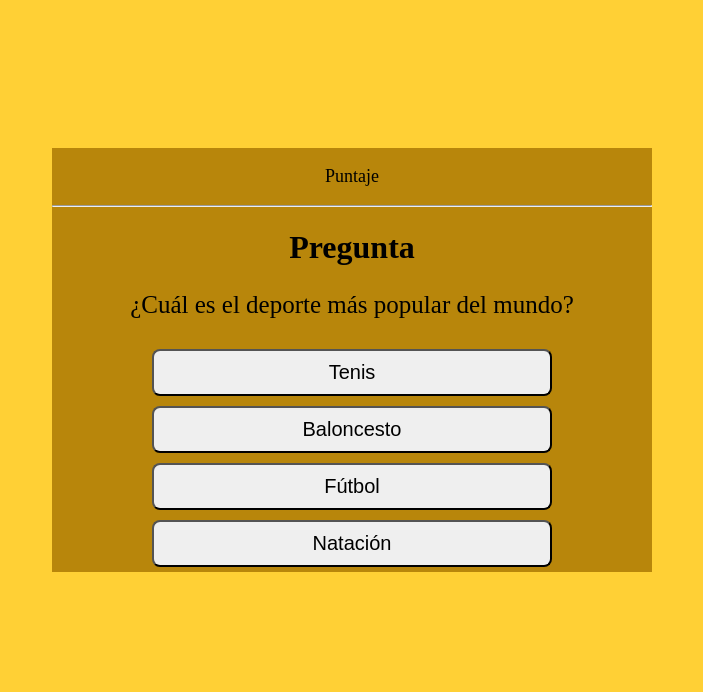
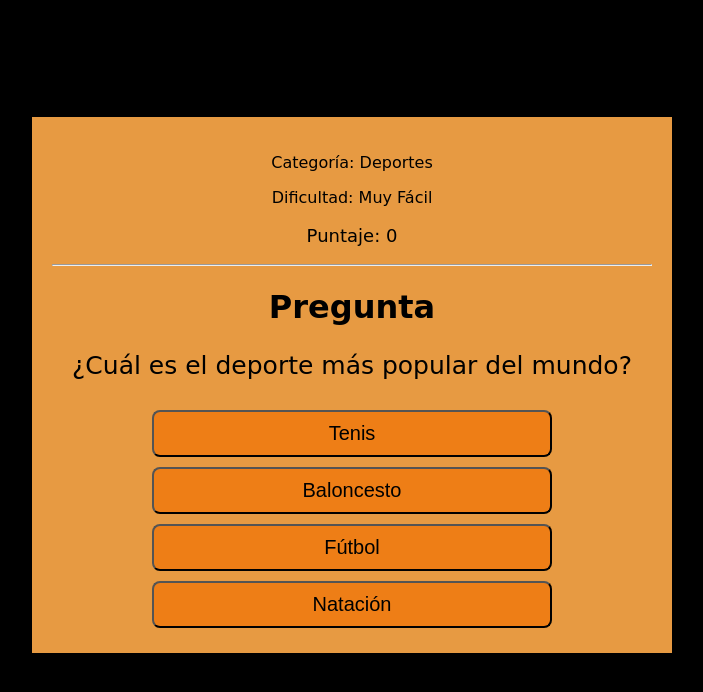
Before and after one commit to BrayanZipa/Game, a website: page index.html in a window 1280 px wide. Shown: the whole page, without its empty margins (288-991 px from the left). Drawn offline with Linux system fonts and the light colour scheme.

Commit message:
Cambios en la interfaz
Se agrego la categoría, la dificultad y el puntaje a la interfaz visual

```diff
--- a/index.html
+++ b/index.html
@@ -9,6 +9,8 @@
 </head>
 <body>
     <div id="contenedor">
+        <p id="categoria">Categoría</p>
+        <p id="dificultad">Dificultad</p>
         <p id="puntaje">Puntaje</p>
         <hr>
         <h1>Pregunta</h1>
--- a/public/models/interfaz.js
+++ b/public/models/interfaz.js
@@ -1,9 +1,16 @@
 export class Interfaz{
     constructor(){  }
 
-    mostrarPregunta(texto){
+    mostrarEncabezados(categoria, dificultad, puntaje, pregunta){
+        const tituloCategoria = document.getElementById('categoria');
+        const tituloDificultad = document.getElementById('dificultad');
+        const tituloPuntaje = document.getElementById('puntaje');
         const tituloPregunta = document.getElementById('pregunta');
-        tituloPregunta.innerHTML = texto;
+
+        tituloCategoria.innerHTML = "Categoría: "+categoria;
+        tituloDificultad.innerHTML = "Dificultad: "+dificultad;
+        tituloPuntaje.innerHTML = "Puntaje: "+puntaje;
+        tituloPregunta.innerHTML = pregunta;
     }
 
     mostrarOpciones(opciones, callback){
@@ -21,7 +28,7 @@ export class Interfaz{
     }
 
     mostrarResultadoFinal(puntaje){
-        const resultado = `<h1>Puntaje: ${puntaje}</h1>`;
+        const resultado = `<h1>Puntaje final: ${puntaje}</h1>`;
         const contenedor = document.getElementById('contenedor');
         contenedor.innerHTML = resultado;
     }
--- a/public/models/juego.js
+++ b/public/models/juego.js
@@ -1,4 +1,5 @@
 import {Categoria} from "./categoria.js";
+import { Pregunta } from "./pregunta.js";
 
 export class Juego{
 
@@ -12,6 +13,14 @@ export class Juego{
      */
     constructor(categorias){
         this.categorias = categorias;
+    }
+
+    obtenerCategoria(){
+        return this.categorias[this.index].categoria;
+    }
+
+    obtenerDificultad(){
+        return this.categorias[this.index].dificultad;
     }
 
     /**
@@ -30,7 +39,7 @@ export class Juego{
      */
     respuestaCorrecta(res){
         if(this.categorias[this.index].preguntas[this.preguntaAcual].opcionCorrecta(res)){
-            this.puntaje++;
+            this.puntaje += 100;
         }
         this.index++;
     }
--- a/public/scripts/app.js
+++ b/public/scripts/app.js
@@ -7,7 +7,7 @@ function siguientePregunta(juego, interfaz) {
         interfaz.mostrarResultadoFinal(juego.puntaje);
     } else{
         var preguntaActual= juego.obtenerPregunta();
-        interfaz.mostrarPregunta(preguntaActual.pregunta);
+        interfaz.mostrarEncabezados(juego.obtenerCategoria(), juego.obtenerDificultad(), juego.puntaje, preguntaActual.pregunta);
         interfaz.mostrarOpciones(preguntaActual.opciones, function (opcionElegida) {
             juego.respuestaCorrecta(opcionElegida);
             siguientePregunta(juego, interfaz);
@@ -15,11 +15,13 @@ function siguientePregunta(juego, interfaz) {
     }
 }
 
+
 function main(){
     const juego = new Juego(arrayCategorias);
     const interfaz = new Interfaz();
 
     siguientePregunta(juego, interfaz);
+
 }
 
 main();
--- a/public/styles/styles.css
+++ b/public/styles/styles.css
@@ -4,7 +4,8 @@ html, body{
 }
 
 body{
-    background: rgba(255, 197, 6, 0.808);
+    font-family: cursive;
+    background: rgb(0, 0, 0);
     display: flex;
     justify-content: center;
     align-items: center;
@@ -14,7 +15,9 @@ body{
 #contenedor{
     width: 600px;
     text-align: center;
-    background:darkgoldenrod;
+    margin-top: 50px;
+    padding: 20px 20px;
+    background:rgba(252, 168, 72, 0.918);
 }
 
 #puntaje{
@@ -31,9 +34,10 @@ body{
     padding: 10px;
     font-size: 20px;
     border-radius: 8px;
+    background-color: rgb(238, 126, 22);
 }
 
 .button:hover{
     cursor: pointer;
-    background: rgb(78, 248, 106);
+    background: rgba(238, 42, 7, 0.918);
 }
```
